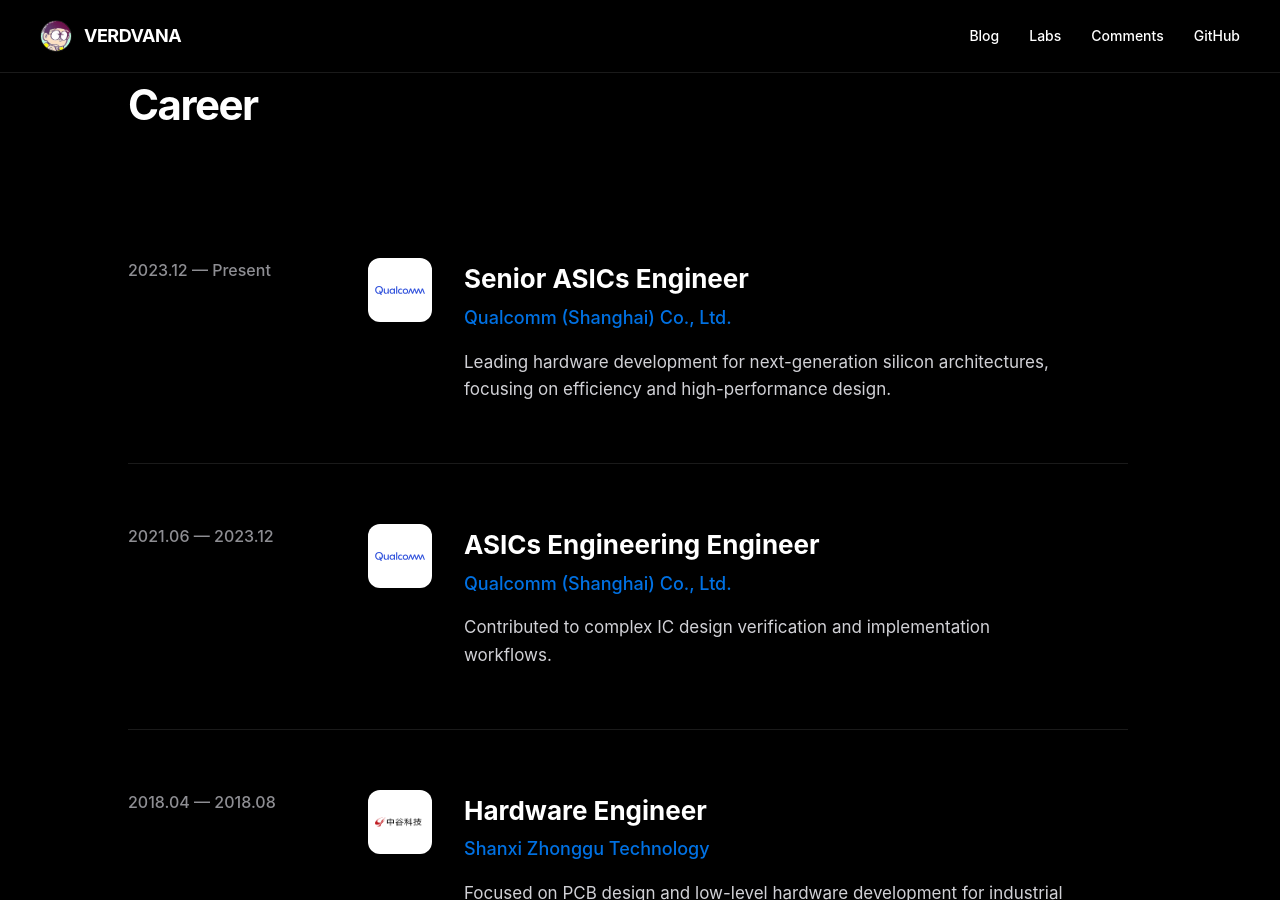
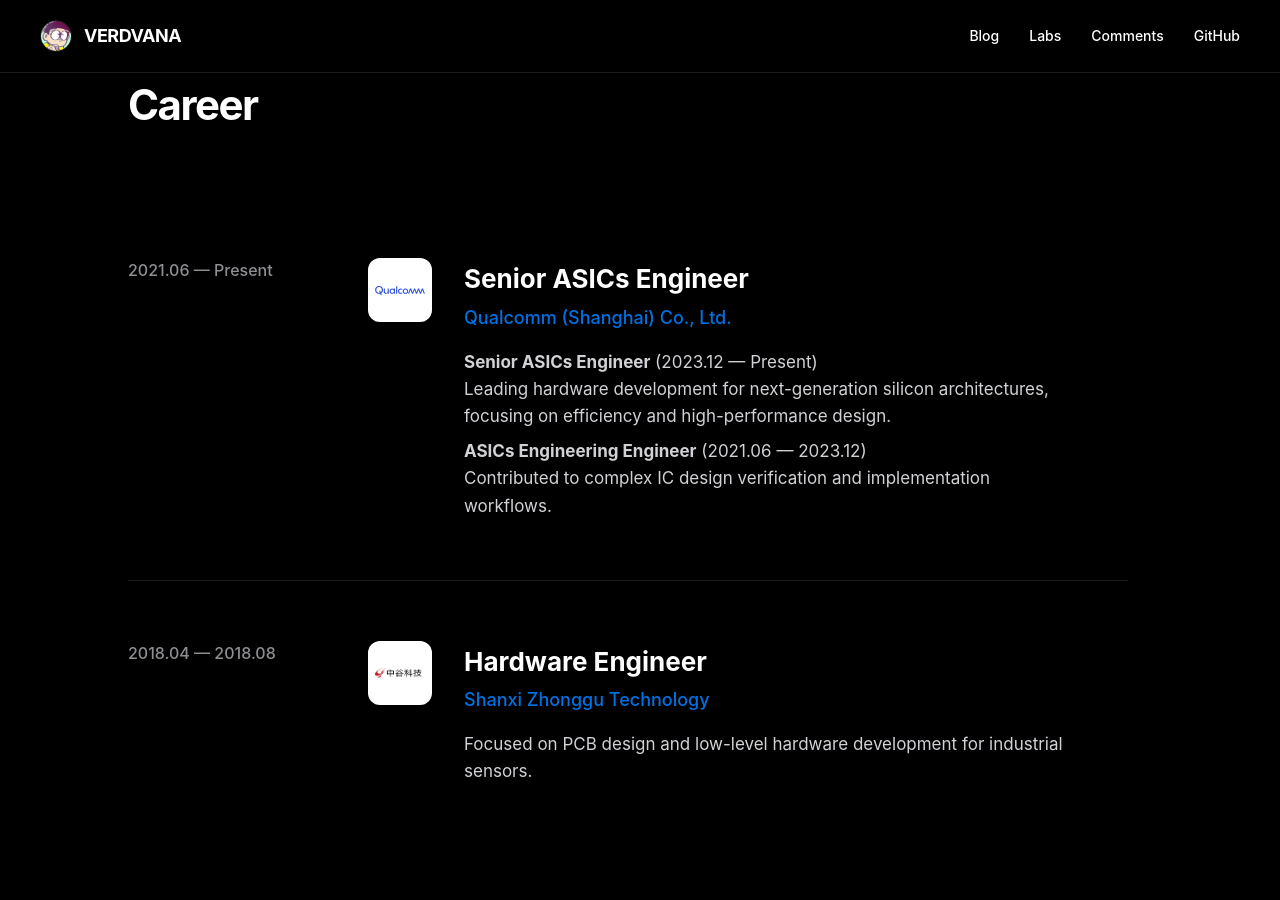
Before and after one commit to Verdvana/Verdvana.github.io, a Jekyll site: the page built from index.html, in a window 1280 px wide and 900 px high, scrolled down 1764 px. Built offline with Jekyll 4.4.1, drawn with Linux system fonts in a browser that asks for light colours.

Commit message:
merge career of qualcomm

```diff
--- a/index.html
+++ b/index.html
@@ -477,9 +477,9 @@
     <section id="career">
         <h2>Career</h2>
         <div class="career-container">
-            <!-- Qualcomm Senior -->
+            <!-- Qualcomm -->
             <div class="career-item">
-                <div class="date">2023.12 — Present</div>
+                <div class="date">2021.06 — Present</div>
                 <div class="info">
                     <div class="company-logo">
                         <img src="/static/img/Qualcomm-Logo.svg" alt="Qualcomm">
@@ -487,21 +487,8 @@
                     <div class="details">
                         <h4>Senior ASICs Engineer</h4>
                         <div class="company-name">Qualcomm (Shanghai) Co., Ltd.</div>
-                        <p>Leading hardware development for next-generation silicon architectures, focusing on efficiency and high-performance design.</p>
-                    </div>
-                </div>
-            </div>
-            <!-- Qualcomm Junior -->
-            <div class="career-item">
-                <div class="date">2021.06 — 2023.12</div>
-                <div class="info">
-                    <div class="company-logo">
-                        <img src="/static/img/Qualcomm-Logo.svg" alt="Qualcomm">
-                    </div>
-                    <div class="details">
-                        <h4>ASICs Engineering Engineer</h4>
-                        <div class="company-name">Qualcomm (Shanghai) Co., Ltd.</div>
-                        <p>Contributed to complex IC design verification and implementation workflows.</p>
+                        <p style="margin-bottom: 8px;"><strong>Senior ASICs Engineer</strong> (2023.12 — Present)<br>Leading hardware development for next-generation silicon architectures, focusing on efficiency and high-performance design.</p>
+                        <p><strong>ASICs Engineering Engineer</strong> (2021.06 — 2023.12)<br>Contributed to complex IC design verification and implementation workflows.</p>
                     </div>
                 </div>
             </div>
```
